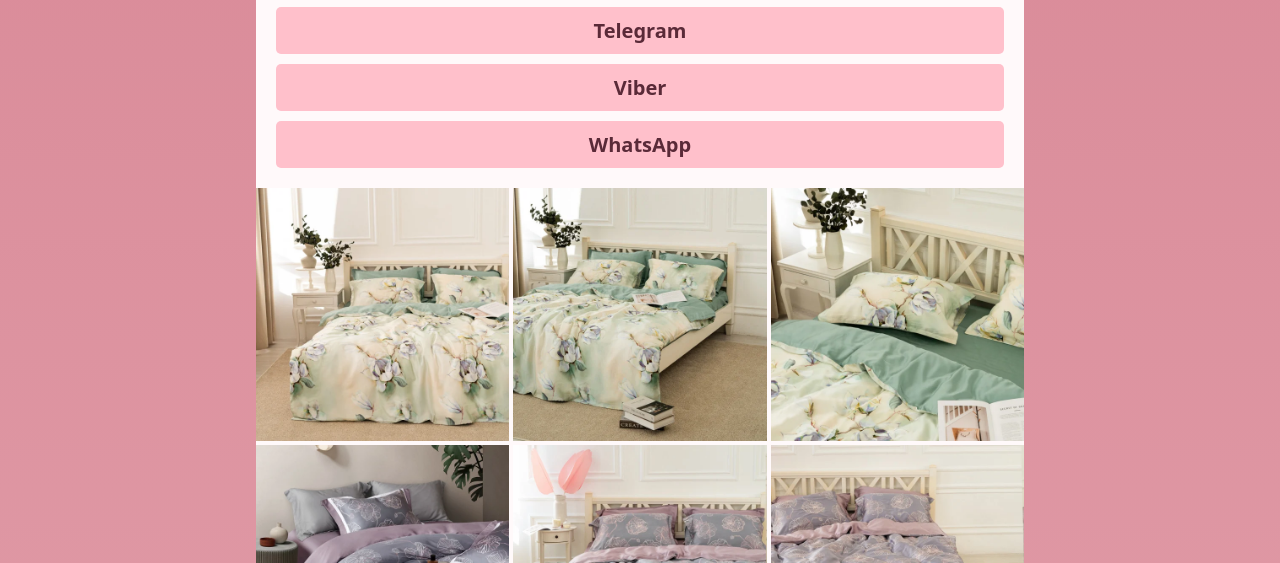
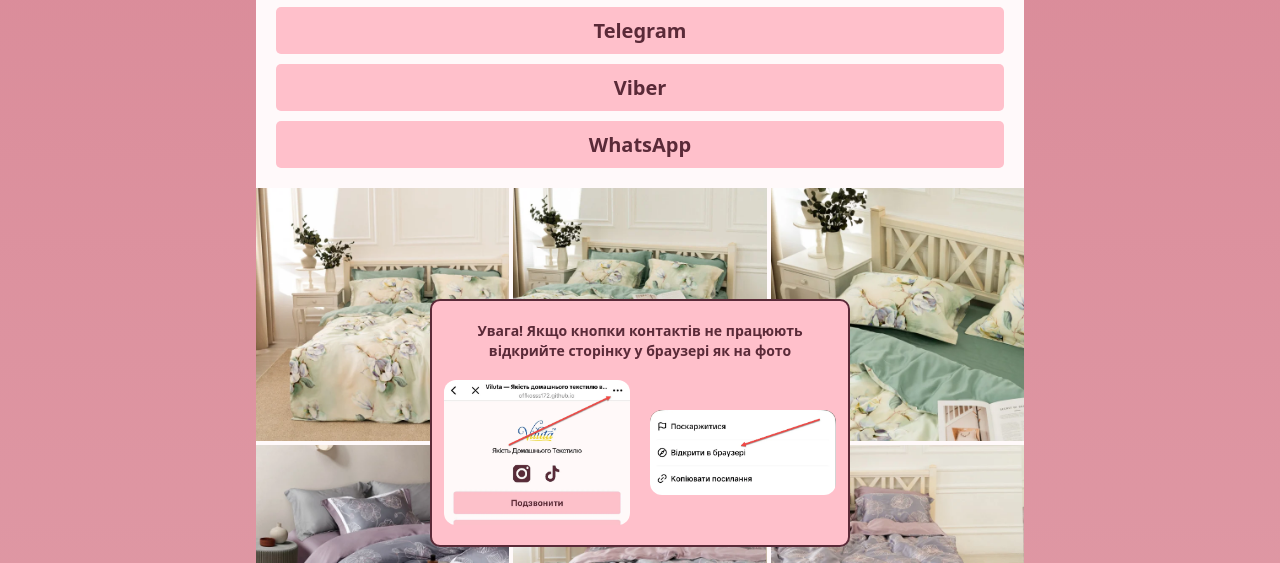
Before and after one commit to offKosss172/HomeTekstilViluta, a plain HTML site: page index.html in a window 1280 px wide. Shown: the part 237-800 px from the top of the page. Drawn offline with Linux system fonts and the light colour scheme; no server answers.

Commit message:
Update style.css

```diff
--- a/css/style.css
+++ b/css/style.css
@@ -205,7 +205,7 @@
     visibility .4s;
 }
 
-.tiktok-browser .tiktok-instruction{
+.tiktok-instruction{
   opacity:1;
   visibility:visible;
   transform:translateX(-50%) translateY(0);
```
